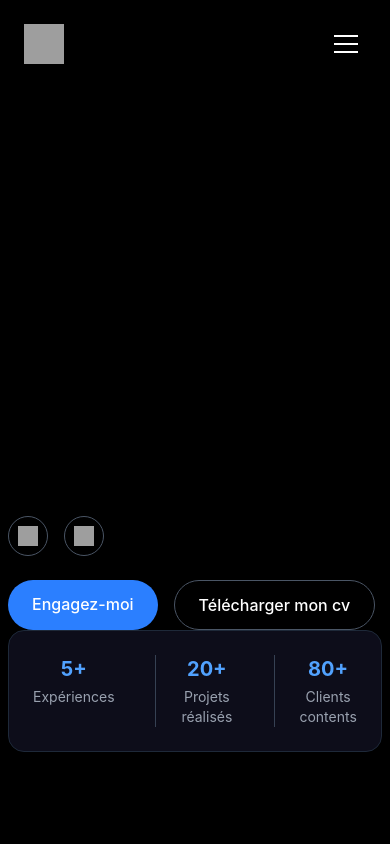
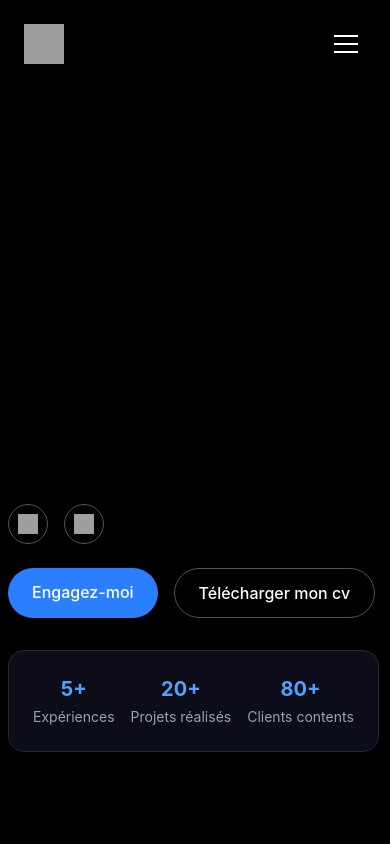
Before and after one commit to sayfunkyful-stack/mon-portfolio, a React (Vite) app: page / in a window 390 px wide. Shown: the top 844 px of the page. Built offline with nearby package versions, Linux system fonts and the light colour scheme; grey boxes are pictures that could not be loaded.

Commit message:
changement barre stat pour responsive

```diff
--- a/src/Hero.jsx
+++ b/src/Hero.jsx
@@ -1,6 +1,6 @@
 export default function Hero() {
   return (
-    <section className="bg-black text-white min-h-[90vh] px-2 flex flex-col justify-between py-24 md:px-24">
+    <section className="bg-black text-white min-h-[90vh] px-2 flex flex-col justify-between py-24 lg:px-24">
       {/* Espace central vide */}
       <div className="flex-1" />
 
@@ -18,7 +18,7 @@ export default function Hero() {
               <img src="https://cdn.simpleicons.org/linkedin/white" alt="LinkedIn" className="w-5 h-5" />
             </a>
           </div>
-          <div className="flex gap-4">
+          <div className="flex gap-4 mb-8 md:mb-0">
             <a href="#contact"
               className="bg-blue-500 hover:bg-blue-600 text-white px-6 py-3 rounded-full font-medium transition-colors">
               Engagez-moi
@@ -31,13 +31,13 @@ export default function Hero() {
         </div>
 
         {/* Bas droite — stats */}
-        <div className="bg-[#0d0d1a] border border-gray-800 rounded-2xl px-6 py-6 flex gap-6">
+        <div className="bg-[#0d0d1a] border border-gray-800 rounded-2xl px-6 py-6 flex gap-4">
           {[
             { value: "5+", label: "Expériences" },
             { value: "20+", label: "Projets réalisés" },
             { value: "80+", label: "Clients contents" },
           ].map((stat, i) => (
-            <div key={i} className={`text-center ${i < 2 ? "border-r border-gray-700 pr-10" : ""}`}>
+            <div key={i} className={`text-center ${i < 2 ? "" : ""}`}>
               <p className="text-blue-400 text-xl font-bold">{stat.value}</p>
               <p className="text-gray-400 text-sm mt-1">{stat.label}</p>
             </div>
```
